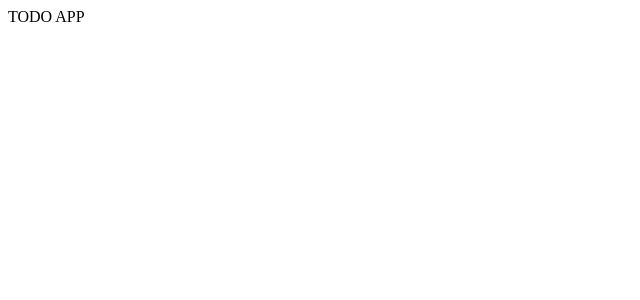
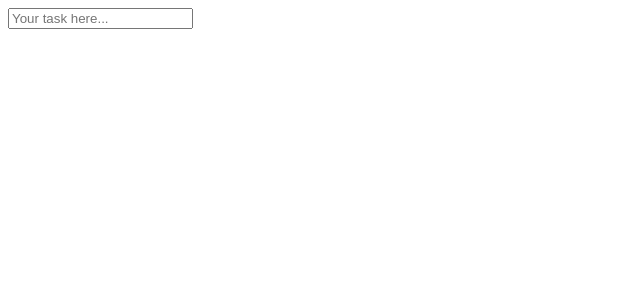
Before and after one commit to ashikdnd/todo, an Angular app: page / in a window 1280 px wide. Shown: the top 300 px of the page, without its empty margins (0-640 px from the left). Built offline with nearby package versions, Linux system fonts and the light colour scheme.

Commit message:
Added input to fetch task info

```diff
--- a/src/app/app.component.html
+++ b/src/app/app.component.html
@@ -1 +1 @@
-TODO APP
+<input placeholder="Your task here..." type="text">
```
